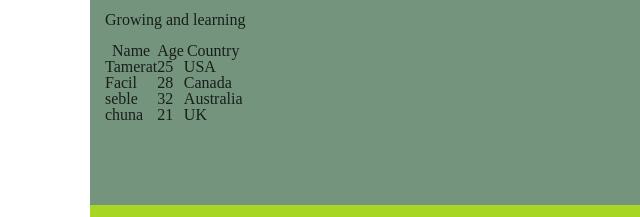
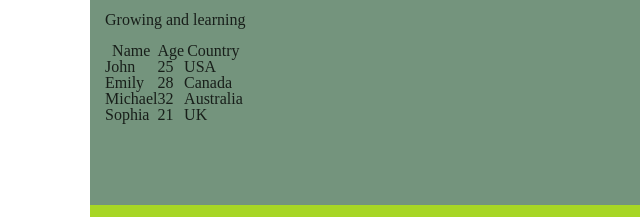
Before and after one commit to bini-77/alx_html_css, a plain HTML site: page css_basic/index.html in a window 1280 px wide. Shown: the part 483-700 px from the top of the page, 0-640 px from the left. Drawn offline with Linux system fonts and the light colour scheme.

Commit message:
feature:table restore

```diff
--- a/css_basic/index.html
+++ b/css_basic/index.html
@@ -43,10 +43,10 @@
           </tr>
         </thead>
         <tbody>
-          <tr><td>Tamerat</td><td>25</td><td>USA</td></tr>
-          <tr><td>Facil</td><td>28</td><td>Canada</td></tr>
-          <tr><td>seble</td><td>32</td><td>Australia</td></tr>
-          <tr><td>chuna</td><td>21</td><td>UK</td></tr>
+          <tr><td>John</td><td>25</td><td>USA</td></tr>
+          <tr><td>Emily</td><td>28</td><td>Canada</td></tr>
+          <tr><td>Michael</td><td>32</td><td>Australia</td></tr>
+          <tr><td>Sophia</td><td>21</td><td>UK</td></tr>
         </tbody>
       </table>
 
```
